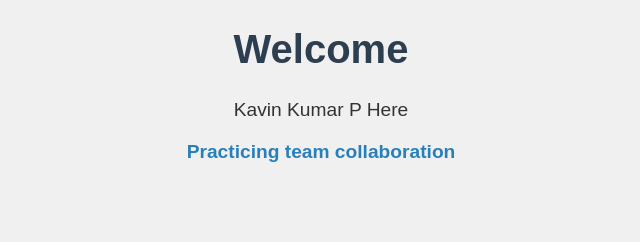
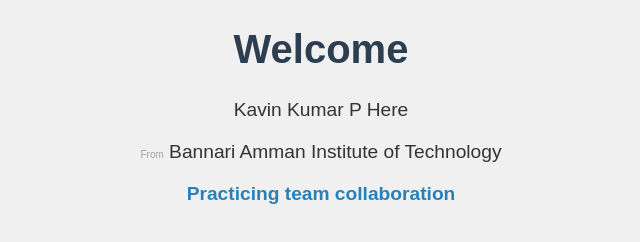
Before and after one commit to kavinkumar24/Work-collabrate, a plain HTML site: page index.html in a window 1280 px wide. Shown: the whole page, without its empty margins (319-959 px from the left). Drawn offline with Linux system fonts and the light colour scheme.

Commit message:
Created a sample webpage

```diff
--- a/index.html
+++ b/index.html
@@ -25,11 +25,17 @@
         color: #2980b9;
         font-weight: bold;
     }
+    .from-tag {
+        color: #a2a2a2;
+        font-weight: lighter;
+        font-size: 10px;
+    }
 </style>
     <body>
         <div>
             <h1>Welcome</h1>
             <p>Kavin Kumar P Here</p>
+            <p><span class="from-tag">From</span> Bannari Amman Institute of Technology</p>
             <p id="desp">Practicing team collaboration</p>
         </div>
     </body>
```
